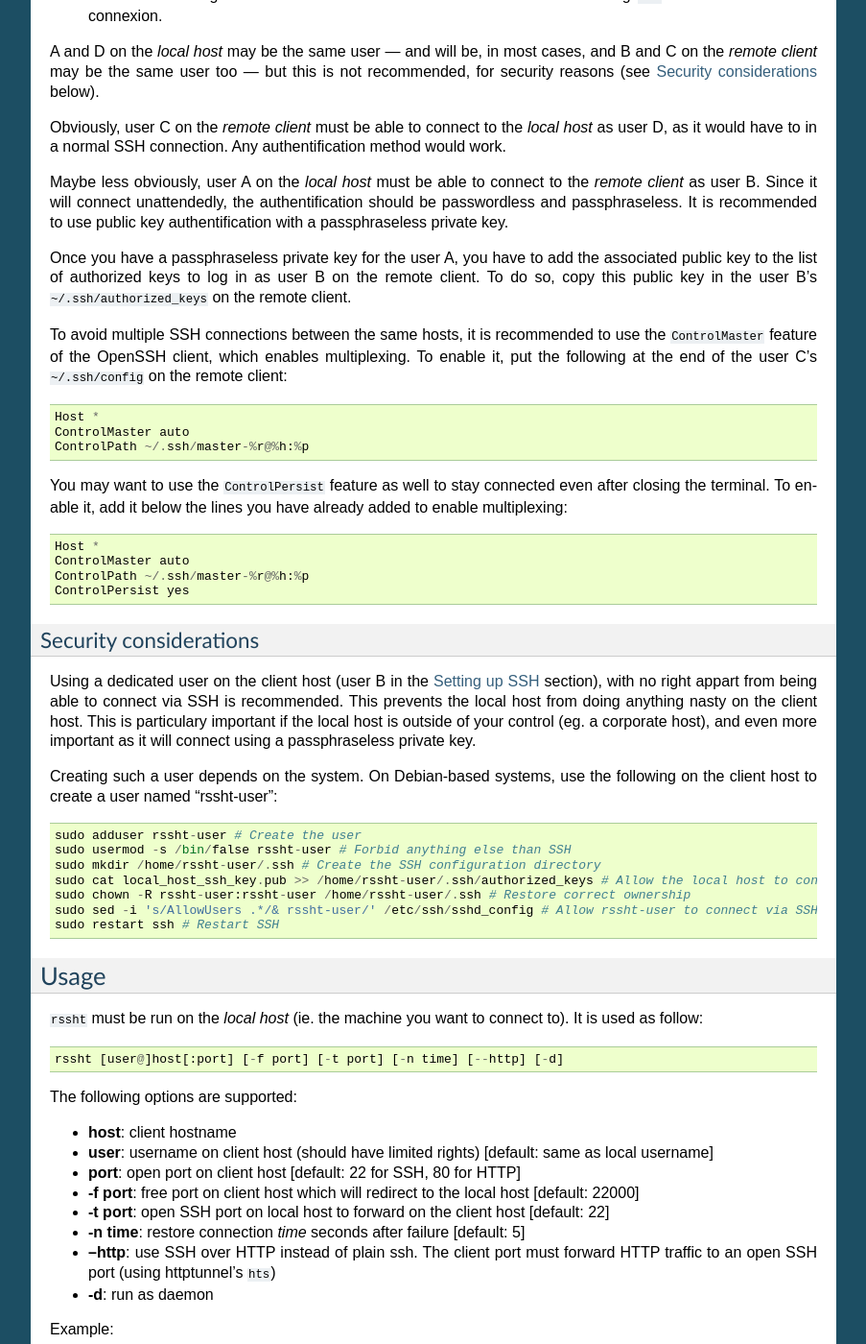
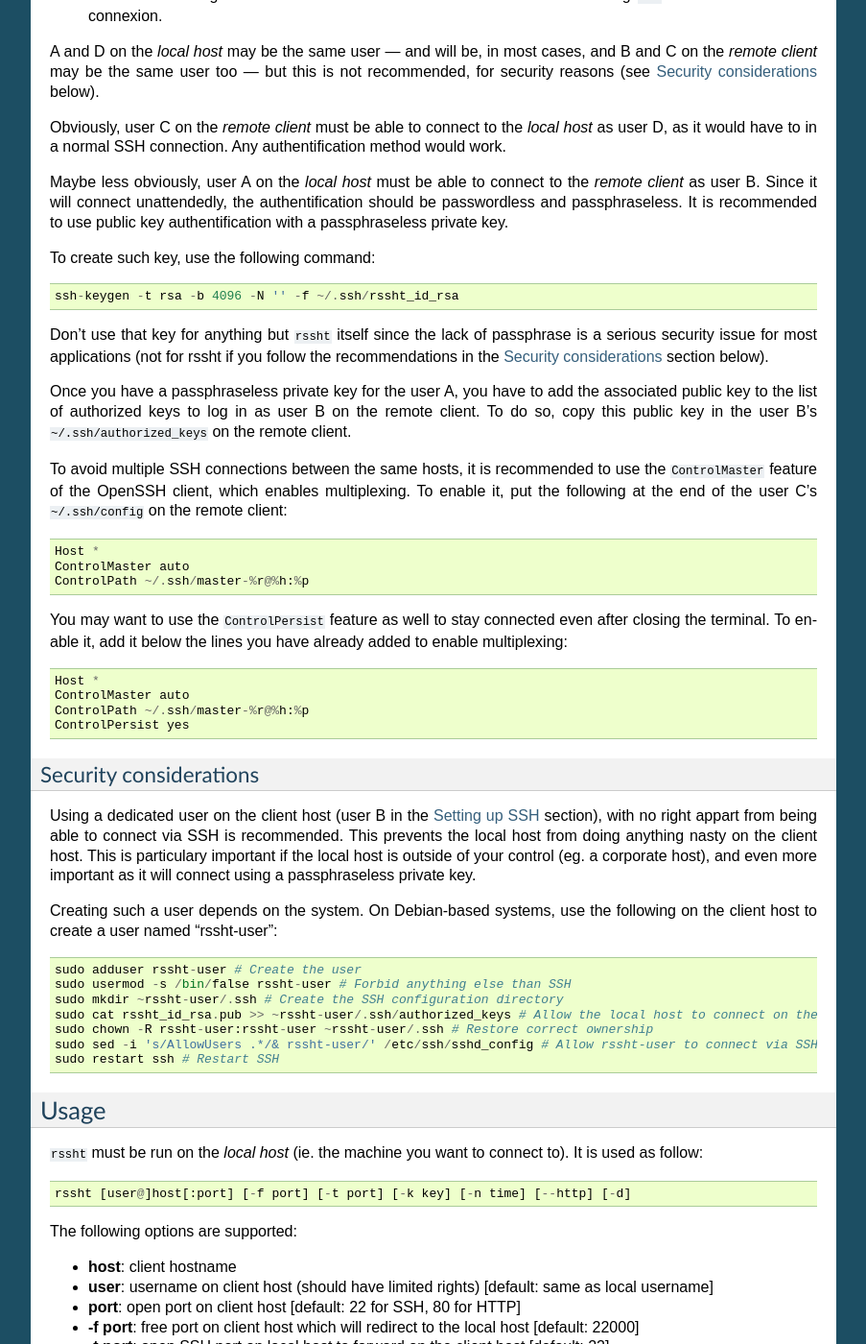
Before and after one commit to Arkanosis/rssht, a Sphinx documentation site: the page built from docs/index.rst, in a window 1280 px wide and 1400 px high, scrolled down 856 px. Shown: the whole window at 96% size, without its empty margins (198-1101 px from the left). Built offline with Sphinx 7.4.7, drawn with Linux system fonts in a browser that asks for light colours; some of the changed text lies outside the part shown.

Commit message:
Use a specific SSH key instead of the default user keys
This makes possible to use a passphraseless private key only for rssht,
thus avoiding the need to type the passphrase and allowing the use
of rssht within a cron.

This should also avoid useless authentification attempts using keys that
are certainly not in rssht-user's authorized_keys.

```diff
--- a/docs/index.rst
+++ b/docs/index.rst
@@ -46,7 +46,13 @@ Obviously, user C on the *remote client* must be able to connect to the *local h
 
 Maybe less obviously, user A on the *local host* must be able to connect to the *remote client* as user B. Since it will connect unattendedly, the authentification should be passwordless and passphraseless. It is recommended to use public key authentification with a passphraseless private key.
 
-.. TODO FIXME explain how to manage several keys for user A, so that the passphraseless private key is only used for the tunnel
+To create such key, use the following command:
+
+::
+
+    ssh-keygen -t rsa -b 4096 -N '' -f ~/.ssh/rssht_id_rsa
+
+Don't use that key for anything but :code:`rssht` itself since the lack of passphrase is a serious security issue for most applications (not for rssht if you follow the recommendations in the `Security considerations`_ section below).
 
 Once you have a passphraseless private key for the user A, you have to add the associated public key to the list of authorized keys to log in as user B on the remote client. To do so, copy this public key in the user B's :code:`~/.ssh/authorized_keys` on the remote client.
 
@@ -78,9 +84,9 @@ Creating such a user depends on the system. On Debian-based systems, use the fol
 
     sudo adduser rssht-user # Create the user
     sudo usermod -s /bin/false rssht-user # Forbid anything else than SSH
-    sudo mkdir /home/rssht-user/.ssh # Create the SSH configuration directory
-    sudo cat local_host_ssh_key.pub >> /home/rssht-user/.ssh/authorized_keys # Allow the local host to connect on the client host as rssht-user
-    sudo chown -R rssht-user:rssht-user /home/rssht-user/.ssh # Restore correct ownership
+    sudo mkdir ~rssht-user/.ssh # Create the SSH configuration directory
+    sudo cat rssht_id_rsa.pub >> ~rssht-user/.ssh/authorized_keys # Allow the local host to connect on the client host as rssht-user; the rssht_id_rsa.pub file must have been copied from the local host
+    sudo chown -R rssht-user:rssht-user ~rssht-user/.ssh # Restore correct ownership
     sudo sed -i 's/AllowUsers .*/& rssht-user/' /etc/ssh/sshd_config # Allow rssht-user to connect via SSH
     sudo restart ssh # Restart SSH
 
@@ -91,7 +97,7 @@ Usage
 
 ::
 
-    rssht [user@]host[:port] [-f port] [-t port] [-n time] [--http] [-d]
+    rssht [user@]host[:port] [-f port] [-t port] [-k key] [-n time] [--http] [-d]
 
 The following options are supported:
 
@@ -100,6 +106,7 @@ The following options are supported:
 * **port**: open port on client host [default: 22 for SSH, 80 for HTTP]
 * **-f port**: free port on client host which will redirect to the local host [default: 22000]
 * **-t port**: open SSH port on local host to forward on the client host [default: 22]
+* **-k key**: the SSH private key to use exclusively on the local host [default: ~/.ssh/rssht_id_rsa]
 * **-n time**: restore connection *time* seconds after failure [default: 5]
 * **--http**: use SSH over HTTP instead of plain ssh. The client port must forward HTTP traffic to an open SSH port (using httptunnel's :code:`hts`)
 * **-d**: run as daemon
```
Also changed, not shown: other parts of docs/index.rst (+1 -1 lines), 1 other file.
